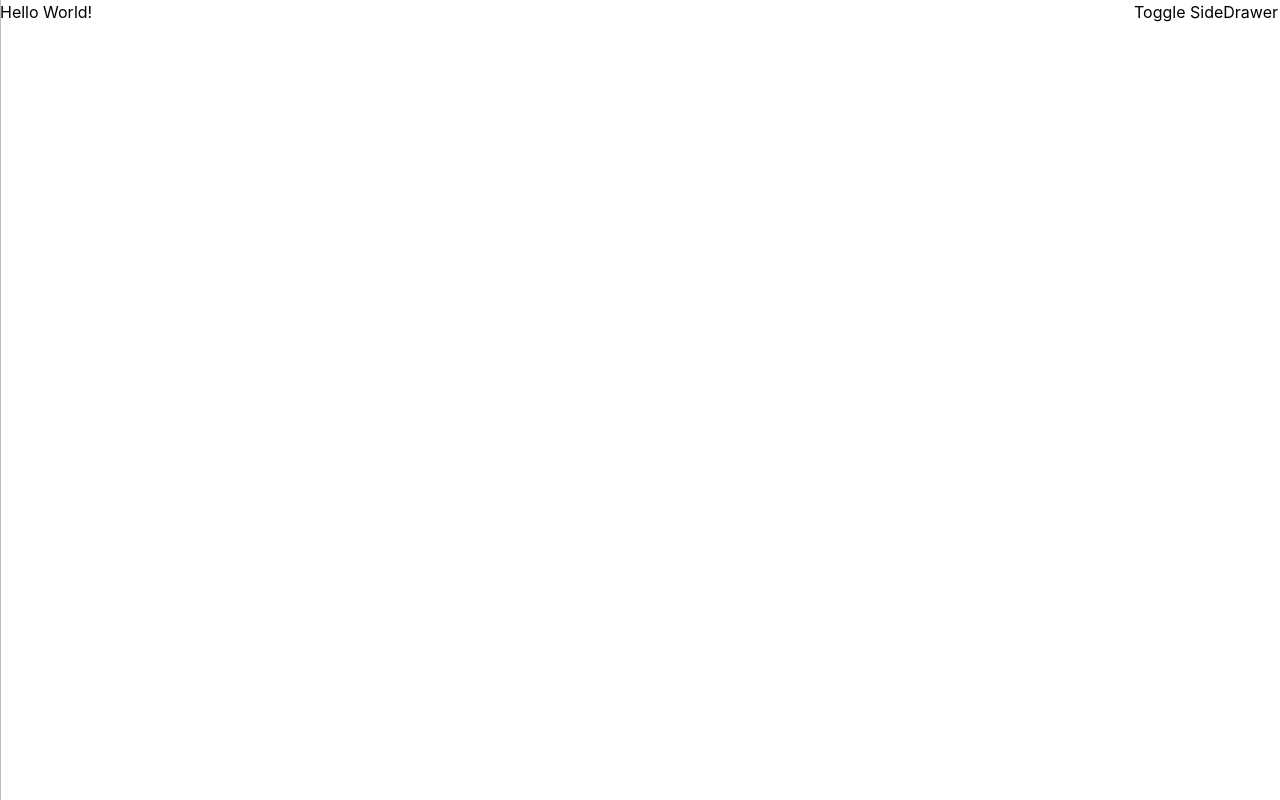
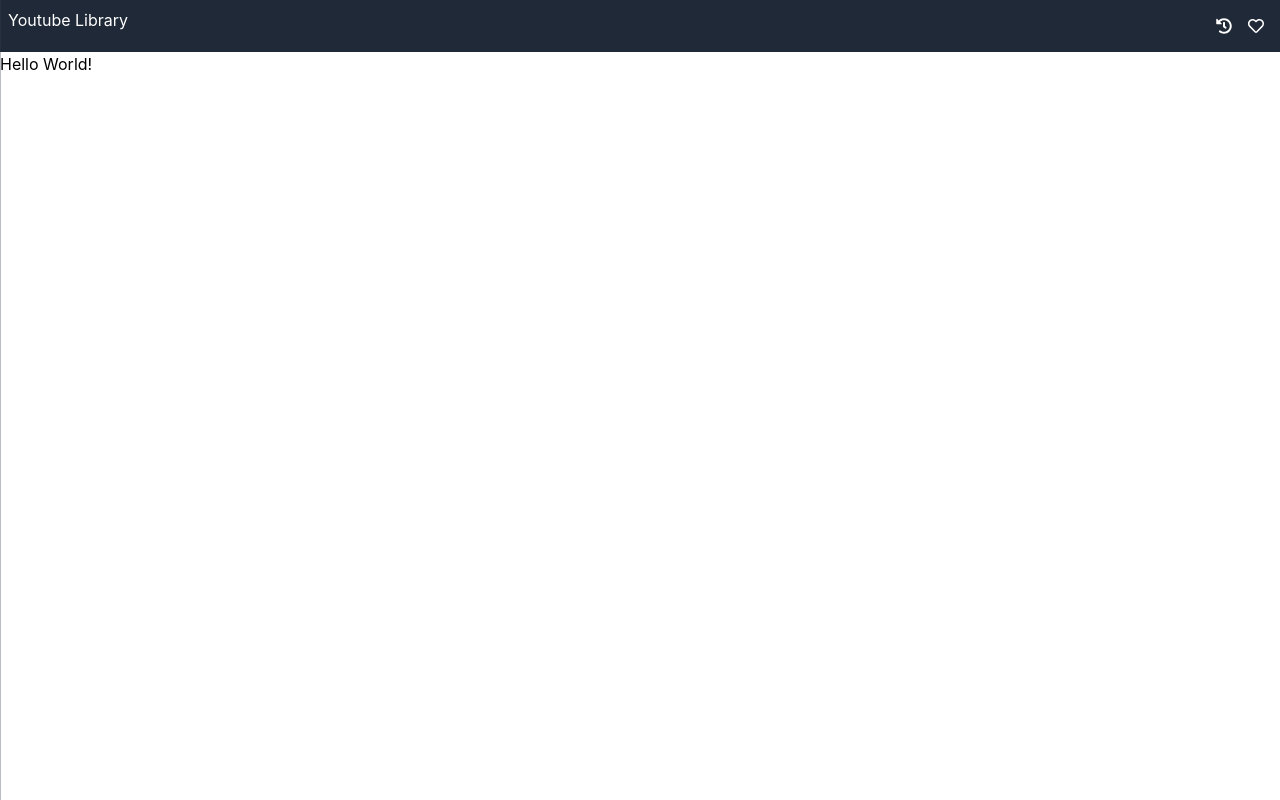
Before and after one commit to MGYOSBEL/react-youtube-library, a React (Create React App) app: page / in a window 1280 px wide. Built offline with nearby package versions, Linux system fonts and the light colour scheme.

Commit message:
added navbar with custom iconButtons and font-awesome icons

```diff
--- a/package.json
+++ b/package.json
@@ -4,6 +4,11 @@
   "private": true,
   "dependencies": {
     "@craco/craco": "^6.0.0",
+    "@fortawesome/fontawesome-svg-core": "^1.2.32",
+    "@fortawesome/free-brands-svg-icons": "^5.15.1",
+    "@fortawesome/free-regular-svg-icons": "^5.15.1",
+    "@fortawesome/free-solid-svg-icons": "^5.15.1",
+    "@fortawesome/react-fontawesome": "^0.1.14",
     "@tailwindcss/postcss7-compat": "^2.0.2",
     "@testing-library/jest-dom": "^5.11.8",
     "@testing-library/react": "^11.2.2",
--- a/src/App.js
+++ b/src/App.js
@@ -1,5 +1,13 @@
 import './App.css';
 import Layout from './containers/Layout/Layout';
+import { library } from '@fortawesome/fontawesome-svg-core';
+import { far } from '@fortawesome/free-regular-svg-icons';
+import { fas } from '@fortawesome/free-solid-svg-icons';
+import { faHeart } from '@fortawesome/free-regular-svg-icons';
+import { faHistory } from '@fortawesome/free-solid-svg-icons';
+
+
+library.add(far, fas, faHeart, faHistory);
 
 function App() {
   return (
--- /dev/null
+++ b/src/components/Logo/Logo.js
@@ -0,0 +1,7 @@
+import React from 'react';
+
+const logo = props => (
+    <h1>Youtube Library</h1>
+);
+
+export default logo;
--- /dev/null
+++ b/src/components/Navigation/Navbar/Navbar.js
@@ -0,0 +1,19 @@
+import React from "react";
+import IconButton from "../../UI/Buttons/IconButton/IconButton";
+import Logo from '../../Logo/Logo';
+
+const navbar = (props) => {
+  return (
+    <>
+      <header className="justify-between flex sticky bg-gray-800 text-white p-2 top-0 left-0 w-screen">
+          <Logo />
+        <nav className="h-100">
+          <IconButton icons={["fas", "history"]} clicked={props.historyClicked}/>
+          <IconButton icons={["far", "heart"]} clicked={props.favoriteClicked}/>
+        </nav>
+      </header>
+    </>
+  );
+};
+
+export default navbar;
--- a/src/components/Navigation/SideDrawer/SideDrawer.js
+++ b/src/components/Navigation/SideDrawer/SideDrawer.js
@@ -3,7 +3,7 @@ import Backdrop from '../../UI/Backdrop/Backdrop';
 
 const closedClasses = 'transform -translate-x-full transition ease-in duration-400';
 const openedClasses = 'transform translate-x-0 transition ease-in duration-400';
-const generalClasses = 'w-3/5 md:w-1/3 h-screen absolute bg-gray-700 text-white font-semibold content-center text-center z-20';
+const generalClasses = 'w-3/5 md:w-1/3 h-screen absolute top-0 bg-gray-700 text-white font-semibold content-center text-center z-20';
 
 const sideDrawer = (props) => <>
     <Backdrop show={props.show} clicked={props.closed}/>
--- a/src/components/UI/Backdrop/Backdrop.js
+++ b/src/components/UI/Backdrop/Backdrop.js
@@ -2,7 +2,7 @@ import React from 'react';
 
 const backdrop = (props) => (
     props.show ?
-    <div className="fixed w-screen h-screen left-0 top-0 bg-gray-900 bg-opacity-25 z-10" onClick={props.clicked}>
+    <div className="fixed w-screen h-screen left-0 top-0 bg-black bg-opacity-50 z-10" onClick={props.clicked}>
 
     </div> : null
 );
--- /dev/null
+++ b/src/components/UI/Buttons/IconButton/IconButton.js
@@ -0,0 +1,10 @@
+import React from 'react';
+import { FontAwesomeIcon } from '@fortawesome/react-fontawesome'
+
+const iconButton = props => (
+    <button onClick={props.clicked} className="text-center mx-1 my-0.5 p-1 transform hover:scale-125 focus:outline-none">
+        <FontAwesomeIcon icon={[...props.icons]} />
+    </button>
+);
+
+export default iconButton;
--- a/src/containers/Layout/Layout.js
+++ b/src/containers/Layout/Layout.js
@@ -1,5 +1,6 @@
 import React, {Component} from 'react';
 import SideDrawer from '../../components/Navigation/SideDrawer/SideDrawer';
+import Navbar from '../../components/Navigation/Navbar/Navbar';
 
 class Layout extends Component {
     state = {
@@ -18,11 +19,13 @@ class Layout extends Component {
     }
     render() {
         return (
-            <>
-            <button className="absolute right-0.5" onClick={this.toggleDrawerHandler}>Toggle SideDrawer</button>
-            <SideDrawer show={this.state.showSideDrawer} closed={this.closeDrawerHandler}> SideDrawer </SideDrawer>
+            <div className="h-screen">
+            <Navbar historyClicked={this.toggleDrawerHandler} favoriteClicked={this.toggleDrawerHandler}/>
+            <SideDrawer show={this.state.showSideDrawer} closed={this.closeDrawerHandler}>
+                SideDrawer
+            </SideDrawer>
                 <h1>Hello World!</h1>
-            </>
+            </div>
         );
     }
 }
```
Also changed, not shown: src/containers/MainView/MainView.js (added, +16 -0 lines), 2 other files (tests, documents, lock files or other folders).
